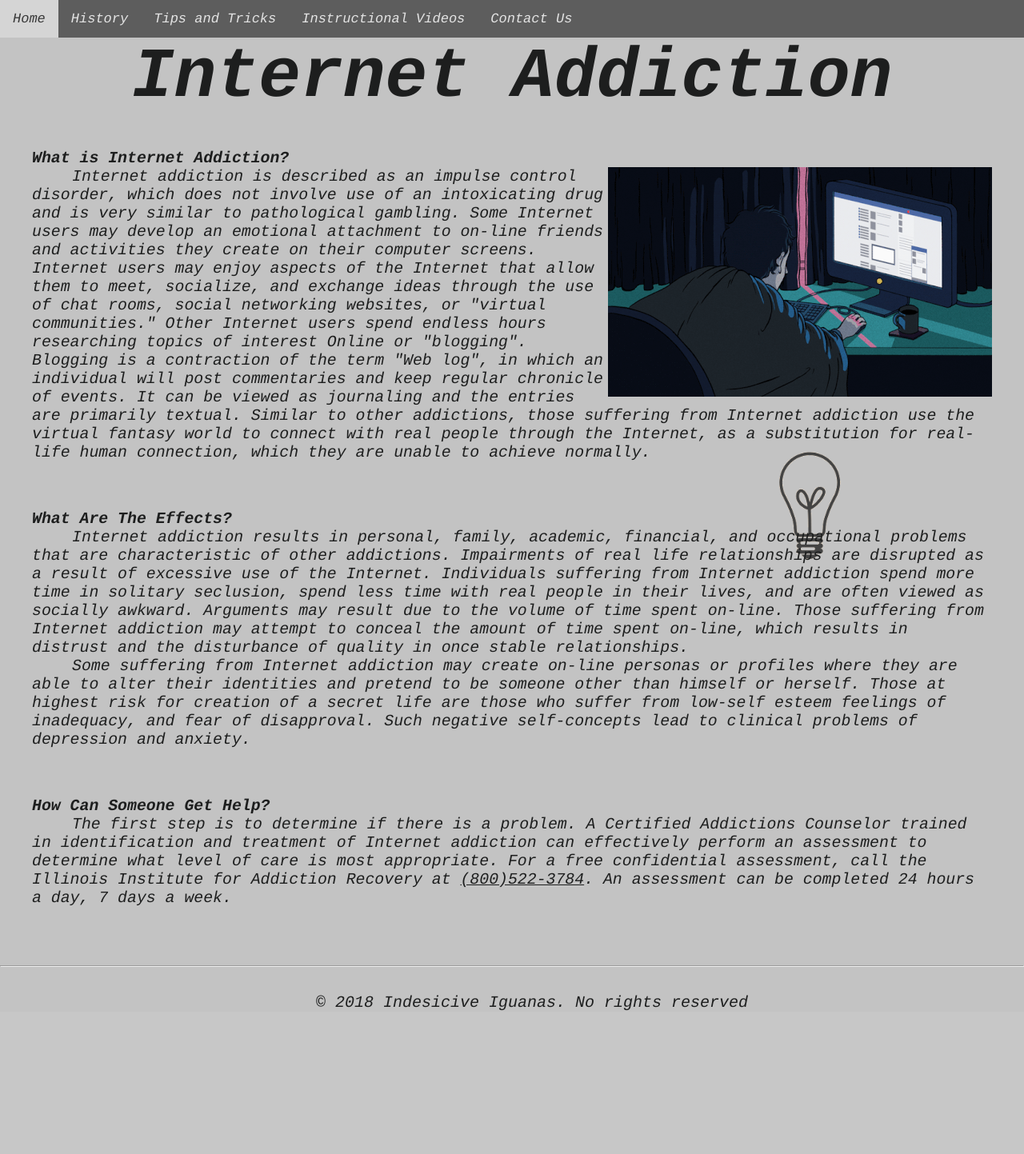
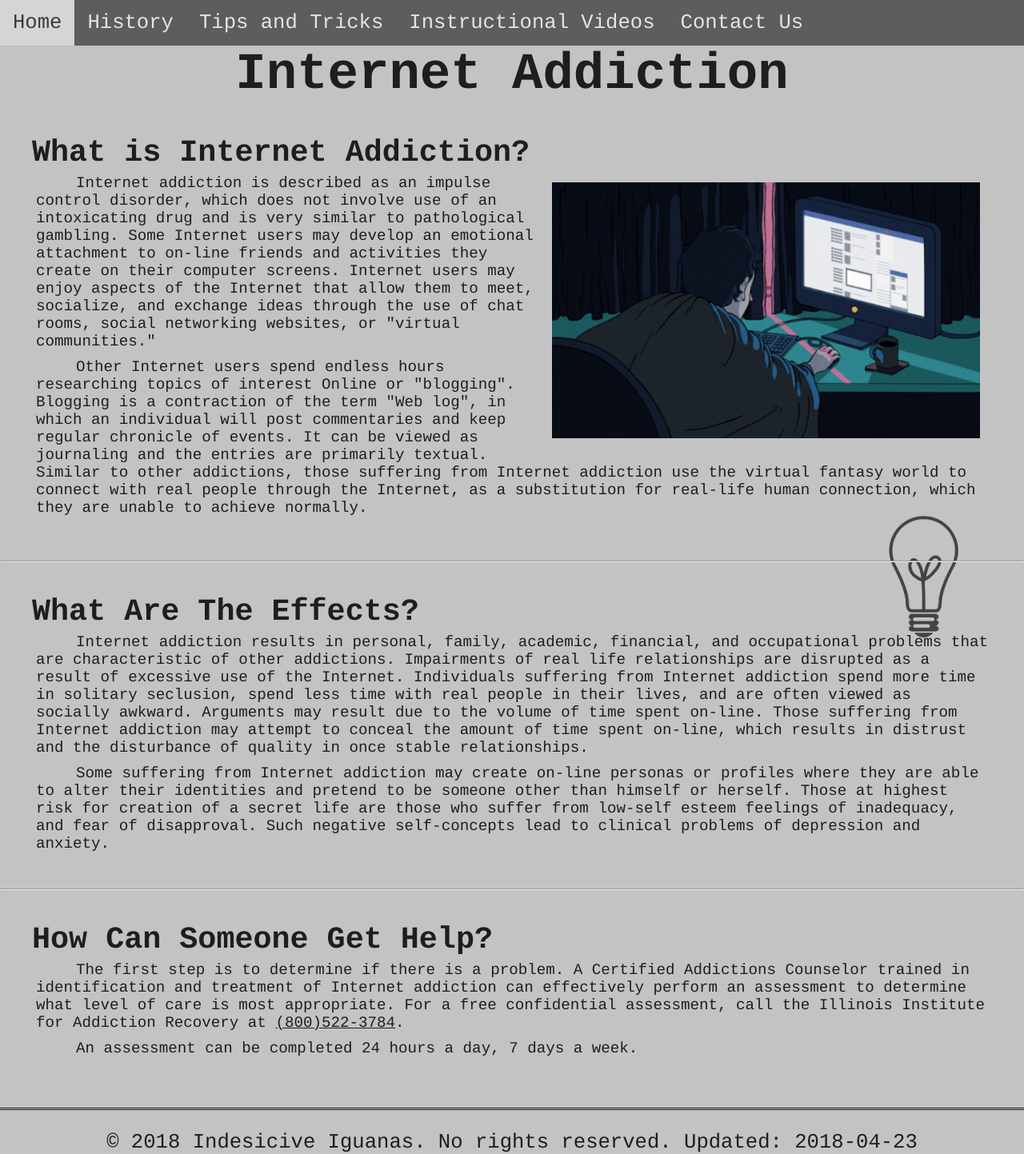
Before and after one commit to KyleAure/CS344WebsiteProject, a PHP site: page / in a window 1280 px wide. Shown: the whole page at 80% size. Before the commit the page ends 1264 px from the top, so only its background shows below. Run offline with PHP 8.4, Linux system fonts and the light colour scheme.

Commit message:
added assets fixed syntax errors

```diff
--- a/css/stylesheet.css
+++ b/css/stylesheet.css
@@ -1,40 +1,25 @@
-/* Genneral Formatting*/
-/*Johnny's styling*/
+/* Genneral Formatting */
 *{
     font-family: Courier, sans-serif;
-    font-style: italic;
+    font-size: 1.5vw;
+    /*font-style: italic;*/
     color: #1d1e1e;
 }
 
 p{
     text-indent: 50px;
+    font-size: 1.5vw;
+    padding: 5px;
 }
 
 header {
     text-align: center;
     font-weight: bold;
-    font-size: 5.5em;
+    font-size: 5vw;
 }
 
 body, html {
     min-height: 100%;
-}
-.indexPic {
-    float:right;
-    max-width: 100%;
-    height: auto;
-    width: auto
-}
-
-.historyPic {
-    float: right;
-    height: 50%;
-    width: 50%;
-}
-.indexBox {
-    margin: 20px;
-    padding: 20px;
-    font-size: 1.24em;
 }
 
 body {
@@ -43,29 +28,92 @@ body {
     background-size: cover;
 }
 
+/* Boxes in body formatting*/
+.indexBox h1{
+    font-size: 3vw;
+}
+
+.indexBox {
+    margin: 20px;
+    padding: 20px;
+    font-size: 1.5vw;
+}
+
+.tipsSecondaryHeader{
+    font-size: 3vw;
+}
+
+@media screen and (max-width: 800px){
+    p { font-size: 12px; }
+    a { font-size: 12px;}
+    .indexBox h1{ font-size: 16px; }
+    .indexBox{ font-size: 12px; }
+    .tipsSecondaryHeader{ font-size: 20px; font-weight: 600; }
+}
+
+/* Picture formatting */
+.indexPic {
+    float:right;
+    max-width: 100%;
+    width: 45%;
+    padding: 10px;
+}
+
+.historyPic {
+    float: right;
+    width: 45%;
+    padding: 10px;
+}
+
+@media screen and (max-width: 600px) {
+    .historyPic{
+        float: left;
+        width: 90%;
+    }
+
+    .indexPic{
+        float: left;
+        width: 90%;
+    }
+}
+
 /* Tristin's video.php CSS */
 .video-container{
     background-color: aliceblue;
     padding: 1em;
+    margin-top: 20px;
     margin: auto;
     width: 90%;
 }
 
-.truncate{
-    height: 20vh;
-    overflow: scroll;
+.video-title{
+    font-size: 3vw;
+    color: dimgrey;
+    margin: 0 auto;
+    padding: 5px;
+    text-align: center;
 }
 
-.video-title{
-    font-size: 2em;
-    color: dimgrey;
-    margin: auto;
-}
 .video{
     background-color: lightgray;
     width: 100%;
     height: 50vh;
     margin: 0 auto;
+}
+
+.video-container h1{
+    font-size: 2vw;
+}
+
+.truncate{
+    height: 20vh;
+    padding: 10px 30px 0px;
+    overflow: scroll;
+}
+
+@media screen and (max-width: 800px){
+    .video-title{ font-size: 18px; }
+    .video-container h1{ font-size: 16px; }
 }
 
 /*Kyle's Header Styling header.php*/
@@ -85,7 +133,7 @@ body {
     text-align: center;
     padding: 14px 16px;
     text-decoration: none;
-    font-size: 17px;
+    font-size: 2vw;
 }
 
 /* Change the color of links on hover */
@@ -315,29 +379,26 @@ table {
 }
 
 .socialmedia img{
-    height: 32px;
-    width: 32px;
+    height: 64px;
+    width: 64px;
 }
 
 @media screen and (max-width: 600px) {
-    .confirmRegistration h1{
-        font-size: 24px;
-    }
-    .confirmRegistration p{
-        font-size: 12px;
-    }
+    .confirmRegistration h1{ font-size: 24px; }
+    .confirmRegistration p{ font-size: 12px; }
 }
 /*Rhett CSS*/
+.copywriteFoot{
+    text-align: center;
+    font-size: 2vw;
+    margin-top: 1.5em;
+    padding-top: 1em;
+    border-top: double;
+}
 
-.copywriteFoot{
-font-size: 20px;
-text-align: center;
+@media screen and (max-width: 600px){
+    .copywriteFoot{ font-size: 12px; }
 }
 .topHeader{
     padding-top: 40px
 }
-
-/*Kyle's formatting for Tips*/
-.tipsSecondaryHeader{
-    font-size: 3em;
-}
--- a/inc/footer.php
+++ b/inc/footer.php
@@ -1,6 +1,4 @@
 <div class="copywriteFoot" id="myFooter">
-	<br>
-	<hr>
-	<br>
-  <p>&copy; 2018 Indesicive Iguanas. No rights reserved</p>
+  <?php $date = new DateTime('2018-04-23'); ?>
+  &copy; 2018 Indesicive Iguanas. No rights reserved. Updated: <?php echo $date->format("Y-m-d") ?>
 </div>
--- a/inc/videobody.php
+++ b/inc/videobody.php
@@ -1,4 +1,3 @@
-<body>
  <article>
     <!-- First Video -->
     <div class="video-container">
@@ -35,4 +34,3 @@
     </div>
 
 </article>
-</body>
--- a/index.php
+++ b/index.php
@@ -8,14 +8,16 @@ ini_set('display_errors', E_ALL);
 ?>
 
 <!DOCTYPE html>
-<html>
-
+<html lang="en">
 <head>
     <title>Home</title>
     <!-- Meta tags -->
     <meta charset="UTF-8">
     <meta name="viewport" content="width=device-width, initial-scale=1">
     <meta name="author" content="Johnny Tran">
+    <meta name="description" content="Landing page for an Internet Addiction website.">
+    <meta name="keywords" content="Internet, addiction, general, phones, life, time, boredom">
+
     <!-- Style links -->
     <link rel="stylesheet" href="css/reset.css">
     <link rel="stylesheet" href="css/stylesheet.css">
@@ -25,17 +27,25 @@ ini_set('display_errors', E_ALL);
     <script src="https://ajax.googleapis.com/ajax/libs/jquery/3.3.1/jquery.min.js"></script>
     <script src="js/header.js"></script>
 </head>
+
 <!-- Include Header -->
 <?php include_once 'inc/header.php'; ?>
 
-<body>
 <header>
     Internet Addiction
 </header>
 <div class="indexBox">
     <h1>What is Internet Addiction?</h1>
-        <p><img class="indexPic" src="assets/addiction.gif" alt="Addiction" title="Addiction" /> Internet addiction is described as an impulse control disorder, which does not involve use of an intoxicating drug and is very similar to pathological gambling. Some Internet users may develop an emotional attachment to on-line friends and activities they create on their computer screens. Internet users may enjoy aspects of the Internet that allow them to meet, socialize, and exchange ideas through the use of chat rooms, social networking websites, or "virtual communities." Other Internet users spend endless hours researching topics of interest Online or "blogging". Blogging is a contraction of the term "Web log", in which an individual will post commentaries and keep regular chronicle of events. It can be viewed as journaling and the entries are primarily textual. Similar to other addictions, those suffering from Internet addiction use the virtual fantasy world to connect with real people through the Internet, as a substitution for real-life human connection, which they are unable to achieve normally.</p>
+    <p>
+        <img class="indexPic" src="assets/addiction.gif" alt="Addiction" title="Addiction Graphic" />
+        Internet addiction is described as an impulse control disorder, which does not involve use of an intoxicating drug and is very similar to pathological gambling. Some Internet users may develop an emotional attachment to on-line friends and activities they create on their computer screens. Internet users may enjoy aspects of the Internet that allow them to meet, socialize, and exchange ideas through the use of chat rooms, social networking websites, or "virtual communities."
+    </p>
+    <p>
+        Other Internet users spend endless hours researching topics of interest Online or "blogging". Blogging is a contraction of the term "Web log", in which an individual will post commentaries and keep regular chronicle of events. It can be viewed as journaling and the entries are primarily textual. Similar to other addictions, those suffering from Internet addiction use the virtual fantasy world to connect with real people through the Internet, as a substitution for real-life human connection, which they are unable to achieve normally.</p>
+    </p>
 </div>
+
+<hr>
 
 <div class="indexBox">
     <h1>What Are The Effects?</h1>
@@ -48,17 +58,19 @@ ini_set('display_errors', E_ALL);
 
 </div>
 
+<hr>
+
 <div class="indexBox">
     <h1>How Can Someone Get Help?</h1>
     <p>
-            The first step is to determine if there is a problem. A Certified Addictions Counselor trained in identification and treatment of Internet addiction can effectively perform an assessment to determine what level of care is most appropriate. For a free confidential assessment, call the Illinois Institute for Addiction Recovery at <a href="tel:800-522-3784">(800)522-3784</a>. An assessment can be completed 24 hours a day, 7 days a week.
+        The first step is to determine if there is a problem. A Certified Addictions Counselor trained in identification and treatment of Internet addiction can effectively perform an assessment to determine what level of care is most appropriate. For a free confidential assessment, call the Illinois Institute for Addiction Recovery at <a href="tel:800-522-3784">(800)522-3784</a>.
+    </p>
+    <p>
+        An assessment can be completed 24 hours a day, 7 days a week.
     </p>
 </div>
 
-    <!-- First Grid -->
-    <!-- Second Grid -->
 <!-- Footer -->
 <?php include_once 'inc/footer.php'; ?>
 </body>
-
 </html>
--- a/video.php
+++ b/video.php
@@ -37,7 +37,7 @@ ini_set('display_errors', E_ALL);
 <?php include_once 'inc/videoDescription.php'; ?>
 <?php include_once 'inc/videobody.php'; ?>
 
-    <!-- Footer -->
+<!-- Footer -->
 <?php include_once 'inc/footer.php'; ?>
-
+</body>
 </html>
```
Also changed, not shown: other parts of css/stylesheet.css (+24 -8 lines), contact.php (+3 -5 lines), history.php (+25 -3 lines), inc/contactform.php (+8 -6 lines), inc/email.html (+7 -8 lines), submit.php (+6 -7 lines), tips.php (+10 -5 lines), assets/help.jpg (added), 1 other file. Lines whose indentation alone changed are shown as unchanged.
